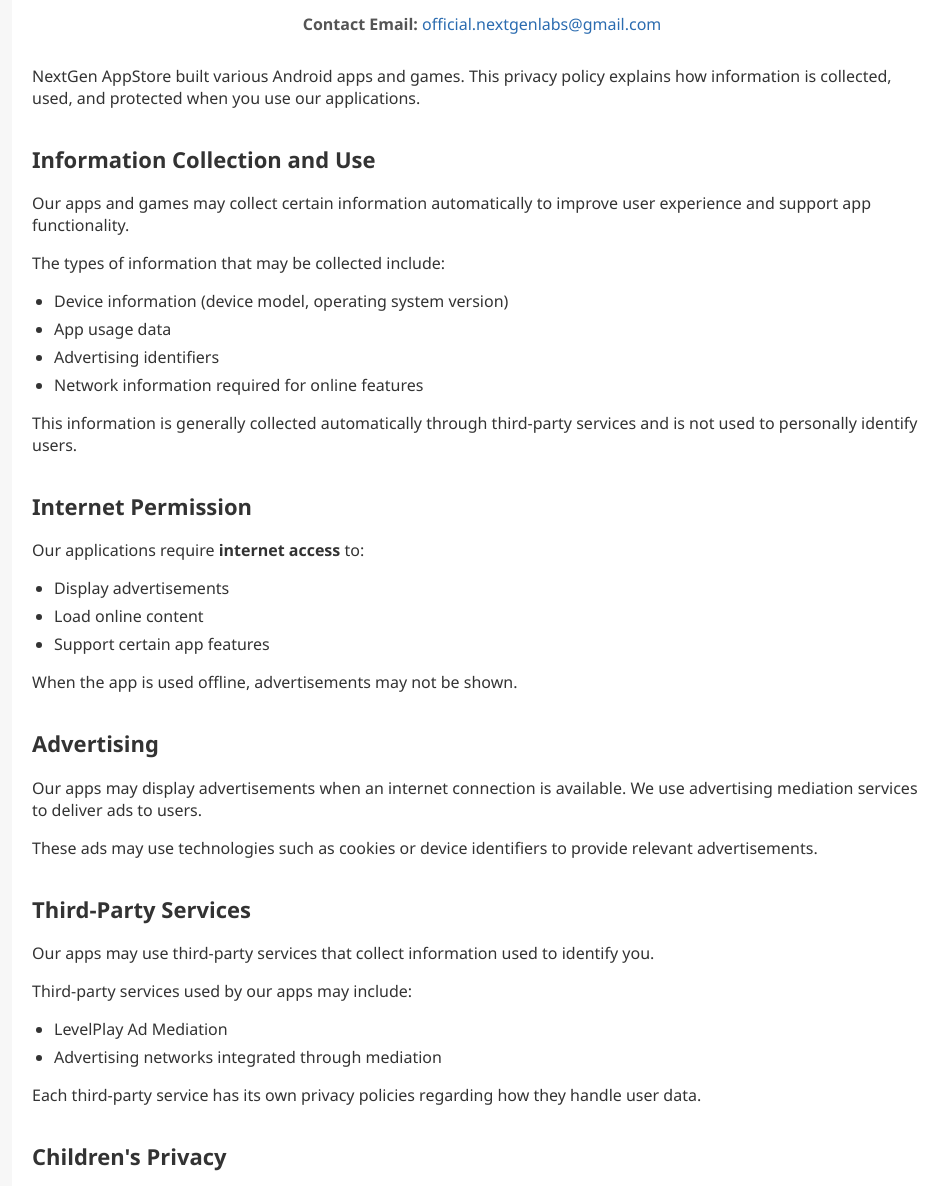
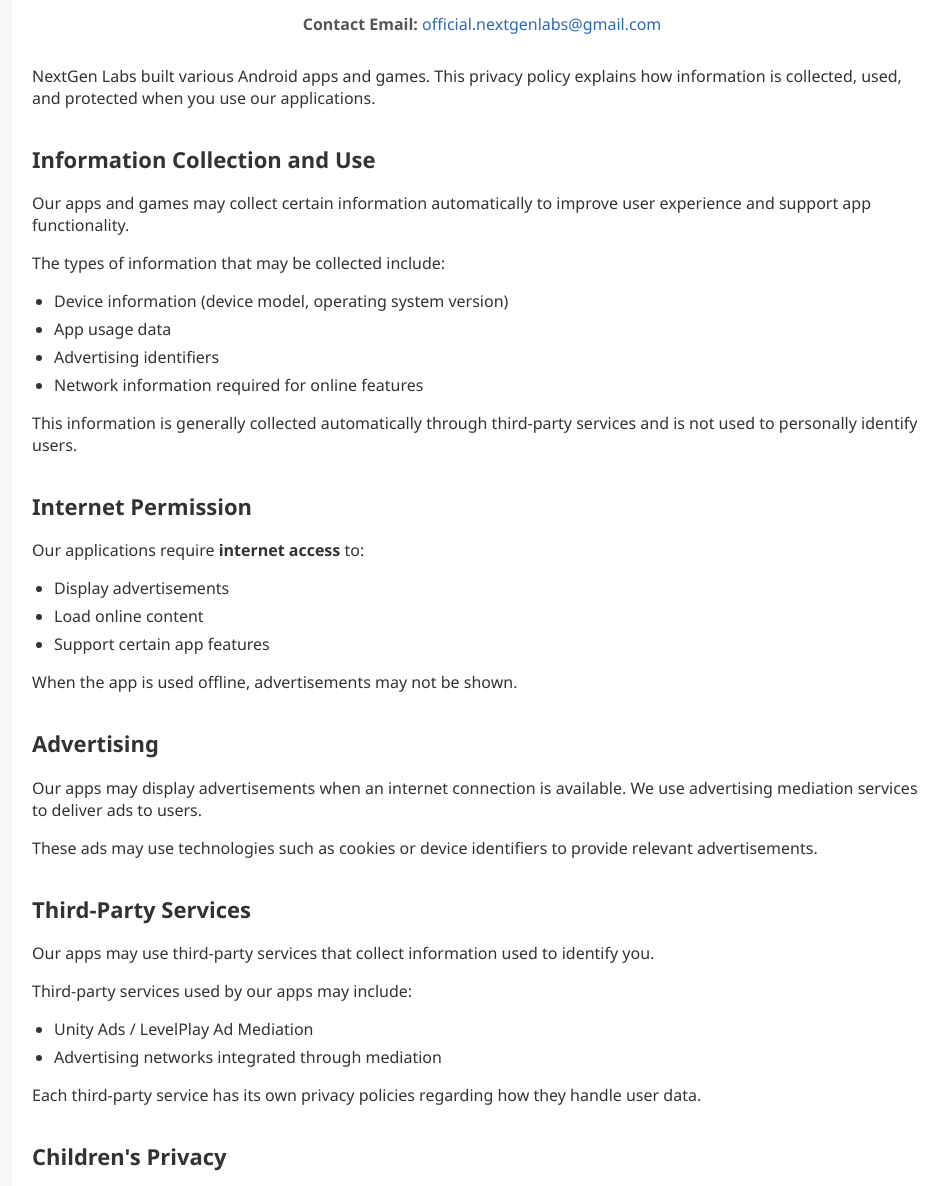
Before and after one commit to nextgenlabs-official/Privacy-policy, a plain HTML site: page index.html in a window 1280 px wide. Shown: the part 112-1298 px from the top of the page, without its empty margins (158-1106 px from the left). Drawn offline with Linux system fonts and the light colour scheme.

Commit message:
Update index.html

```diff
--- a/index.html
+++ b/index.html
@@ -85,7 +85,7 @@
 </div>
 
 <p>
-NextGen AppStore built various Android apps and games. This privacy policy explains how information is collected, used, and protected when you use our applications.
+NextGen Labs built various Android apps and games. This privacy policy explains how information is collected, used, and protected when you use our applications.
 </p>
 
 <h2>Information Collection and Use</h2>
@@ -140,7 +140,7 @@
 <p>Third-party services used by our apps may include:</p>
 
 <ul>
-<li>LevelPlay Ad Mediation</li>
+<li>Unity Ads / LevelPlay Ad Mediation</li>
 <li>Advertising networks integrated through mediation</li>
 </ul>
 
```
